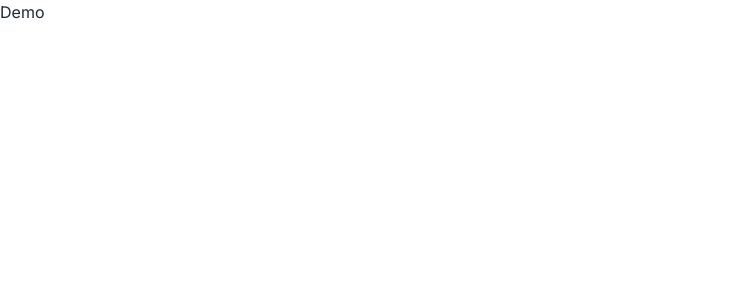
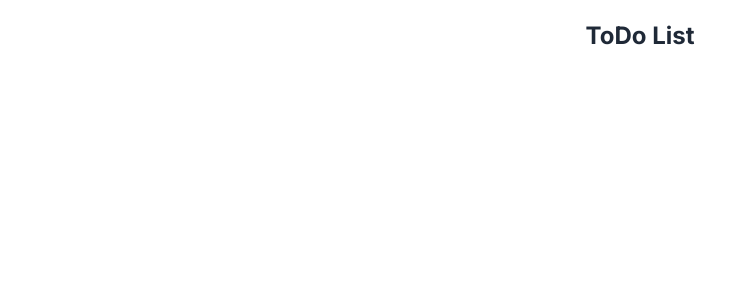
Before and after one commit to SuriyaRamesh/simple-todo-app, a Next.js app: page / in a window 1280 px wide. Shown: the top 300 px of the page, without its empty margins (0-756 px from the left). Built offline with nearby package versions, Linux system fonts and the light colour scheme; data requests are answered from the project's data file.

Commit message:
add home component

```diff
--- a/src/app/page.tsx
+++ b/src/app/page.tsx
@@ -4,11 +4,18 @@
   return todos;
 };
 
-
-export default function Home() {
+export default async function Home() {
+  const tasks = await getAllTodos();
+  console.log(tasks);
   return (
-    <main>
-      <h1>Demo</h1>
+    <main className="max-w-4xl mx-auto mt-4">
+      <div className="text-center my-5 flex flex-col gap-4">
+        <h1 className="text-2xl font-bold">ToDo List</h1>
+        {/* <AddTask /> */}
+      </div>
+      <div className="text-center">
+        {/* <TodoList tasks={tasks} /> */}
+      </div>
     </main>
   );
 }
```
